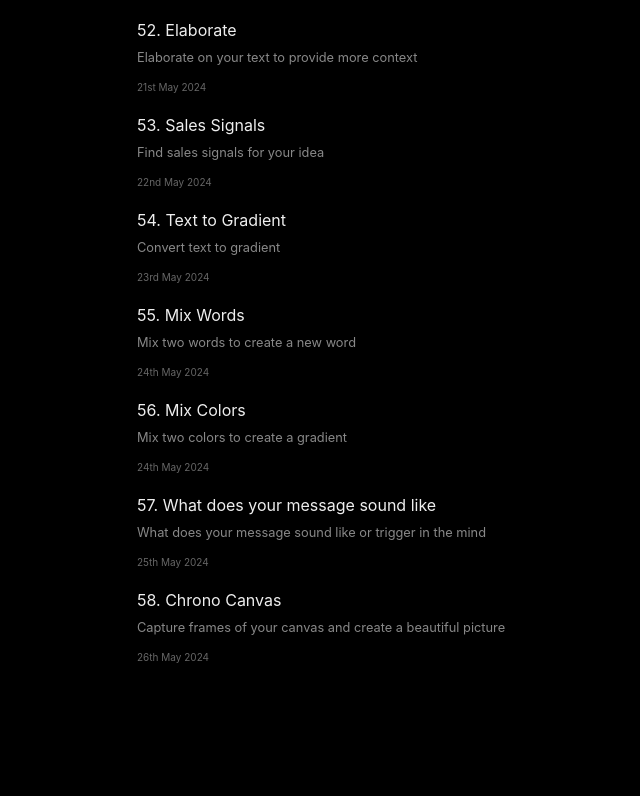
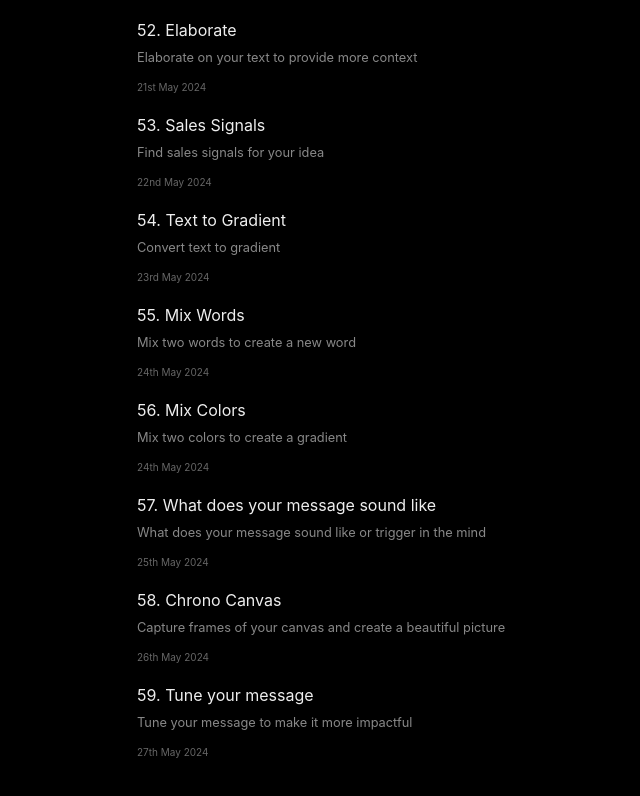
Before and after one commit to nishantrpai/tools.nishu.dev, a Next.js app: page / in a window 1280 px wide. Shown: the part 5063-5859 px from the top of the page, without its empty margins (239-879 px from the left). Built offline with nearby package versions, Linux system fonts and the light colour scheme.

Commit message:
update the main index

```diff
--- a/pages/chronocanvas.js
+++ b/pages/chronocanvas.js
@@ -119,7 +119,7 @@ export default function Draw() {
       context.drawImage(img, center, 0, width, height, 0, 0, width, height)
       let dataURLtmp = canvas2.toDataURL('image/png')
       // replace null with the image
-      let tmpFrames = frames
+      let tmpFrames = [...frames]
       tmpFrames[index] = dataURLtmp
       setFrames(tmpFrames)
     }
--- a/pages/index.js
+++ b/pages/index.js
@@ -391,6 +391,12 @@ export const tools = [
     description: 'Capture frames of your canvas and create a beautiful picture',
     publishDate: '26th May 2024',
     url: '/chronocanvas',
+  },
+  {
+    title: 'Tune your message',
+    description: 'Tune your message to make it more impactful',
+    publishDate: '27th May 2024',
+    url: '/tunemessage',
   }
   // {
   //   title: 'Best Time',
```
